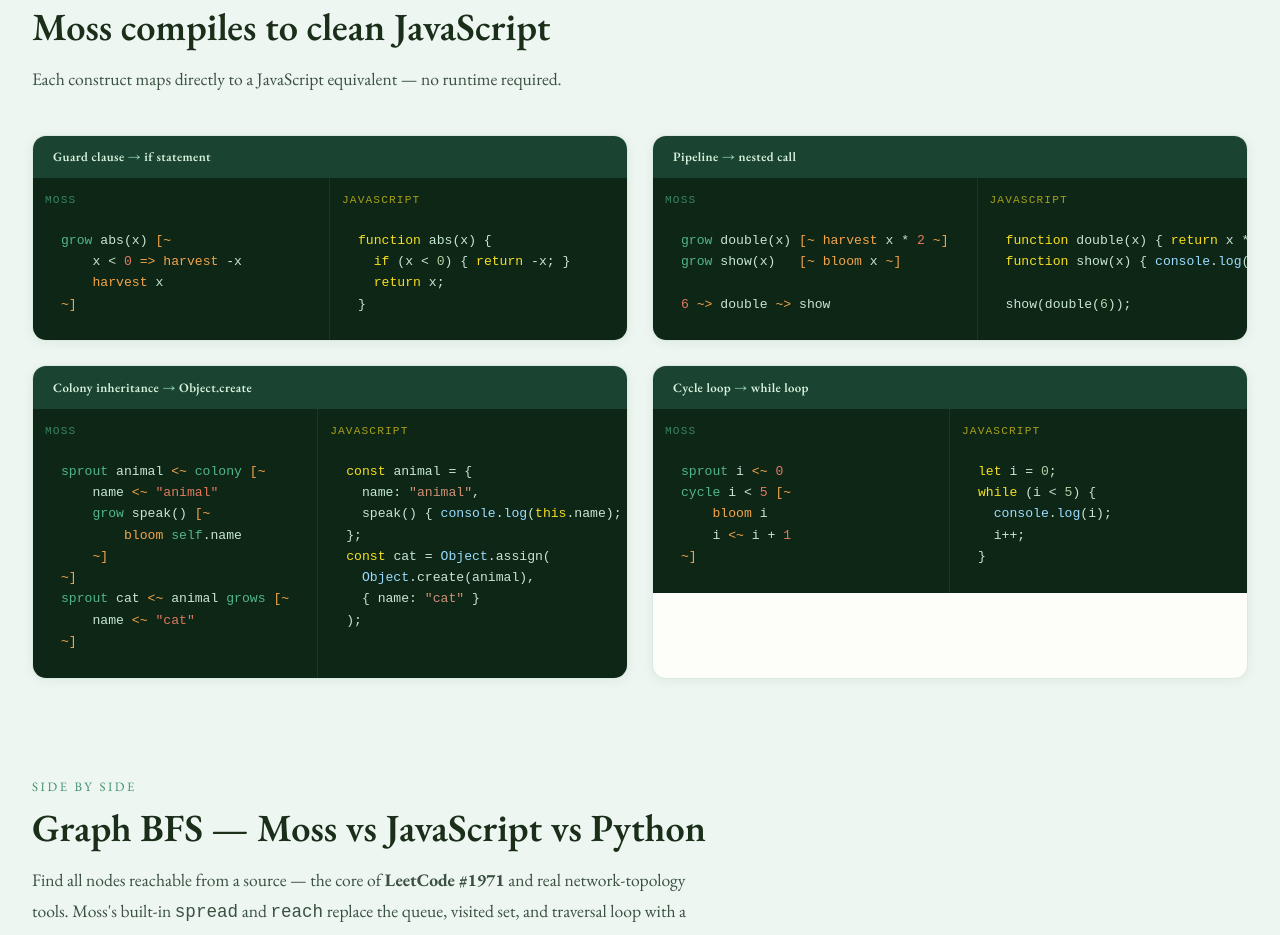
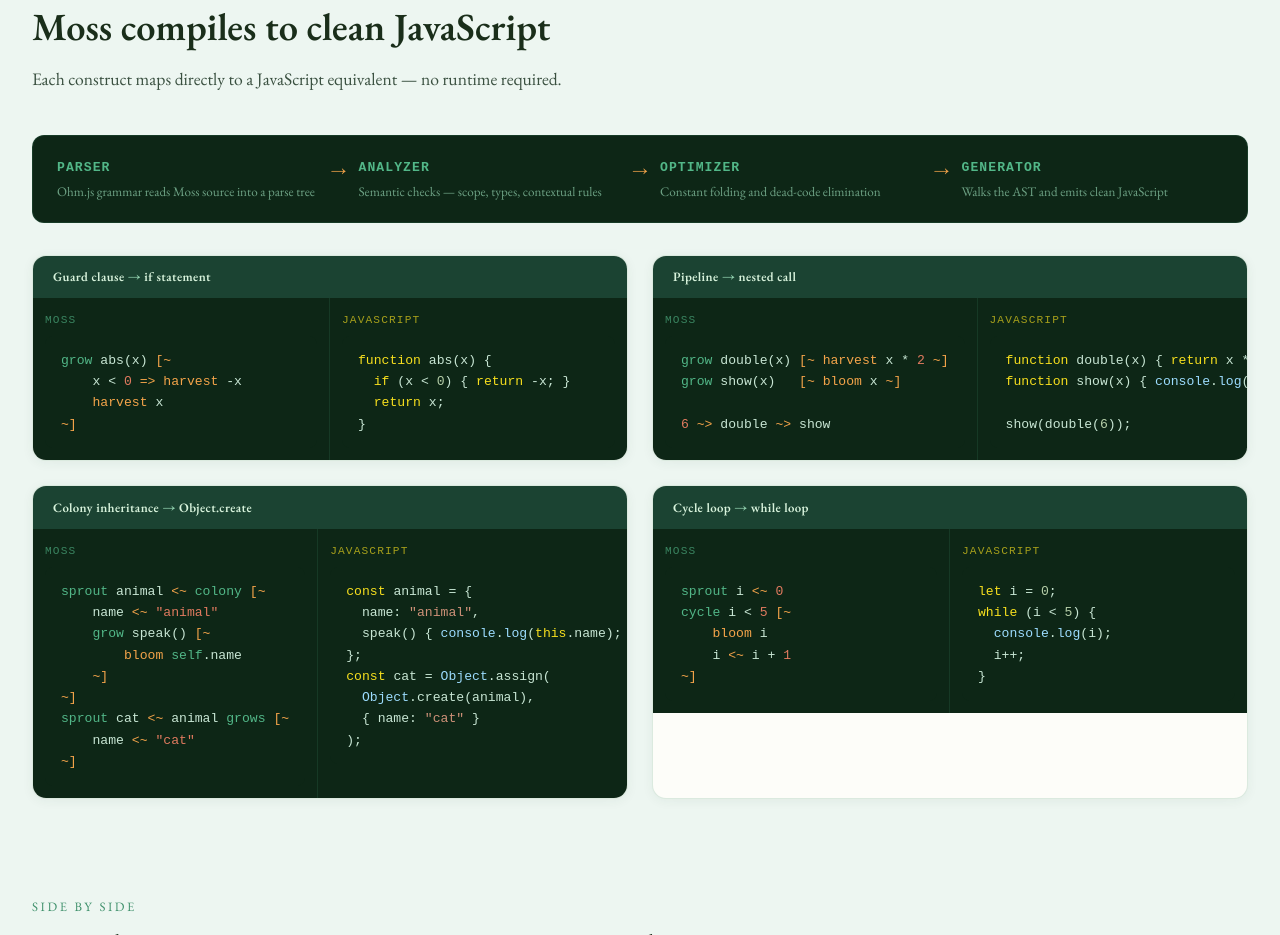
Before and after one commit to ethxnwzng/mosslang, a website: page docs/index.html in a window 1280 px wide. Shown: the part 2654-3589 px from the top of the page. Drawn offline with nearby package versions, Linux system fonts and the light colour scheme.

Commit message:
add compiler pipeline strip to under the hood section

```diff
--- a/docs/index.html
+++ b/docs/index.html
@@ -138,6 +138,28 @@
     <p class="section-eyebrow">Under the hood</p>
     <h2 class="section-title">Moss compiles to clean JavaScript</h2>
     <p class="section-desc">Each construct maps directly to a JavaScript equivalent — no runtime required.</p>
+
+    <div class="pipeline-strip">
+      <div class="pipeline-step">
+        <div class="pipeline-name">Parser</div>
+        <div class="pipeline-detail">Ohm.js grammar reads Moss source into a parse tree</div>
+      </div>
+      <div class="pipeline-sep">→</div>
+      <div class="pipeline-step">
+        <div class="pipeline-name">Analyzer</div>
+        <div class="pipeline-detail">Semantic checks — scope, types, contextual rules</div>
+      </div>
+      <div class="pipeline-sep">→</div>
+      <div class="pipeline-step">
+        <div class="pipeline-name">Optimizer</div>
+        <div class="pipeline-detail">Constant folding and dead-code elimination</div>
+      </div>
+      <div class="pipeline-sep">→</div>
+      <div class="pipeline-step">
+        <div class="pipeline-name">Generator</div>
+        <div class="pipeline-detail">Walks the AST and emits clean JavaScript</div>
+      </div>
+    </div>
 
     <div class="compile-grid">
 
--- a/docs/style.css
+++ b/docs/style.css
@@ -389,6 +389,49 @@ pre code {
   padding-bottom: 0.35rem;
 }
 
+/* ─── Compiler pipeline strip ───────────────────── */
+.pipeline-strip {
+  display: flex;
+  align-items: flex-start;
+  gap: 0;
+  margin: 1.75rem 0 2rem;
+  background: var(--c-darkest);
+  border-radius: 12px;
+  padding: 1.25rem 1.5rem;
+  flex-wrap: wrap;
+  border: 1px solid rgba(82,183,136,0.15);
+}
+
+.pipeline-step {
+  flex: 1;
+  min-width: 120px;
+}
+
+.pipeline-name {
+  font-family: 'Courier New', monospace;
+  font-size: 0.82rem;
+  font-weight: 700;
+  color: var(--syn-starter);
+  margin-bottom: 0.25rem;
+  text-transform: uppercase;
+  letter-spacing: 0.08em;
+}
+
+.pipeline-detail {
+  font-size: 0.82rem;
+  color: var(--c-mint);
+  opacity: 0.7;
+  line-height: 1.4;
+}
+
+.pipeline-sep {
+  color: var(--syn-ender);
+  font-size: 1rem;
+  padding: 0 0.75rem;
+  padding-top: 0.1rem;
+  flex-shrink: 0;
+}
+
 /* ─── Compiled output ────────────────────────────── */
 .compile-grid {
   display: grid;
```
